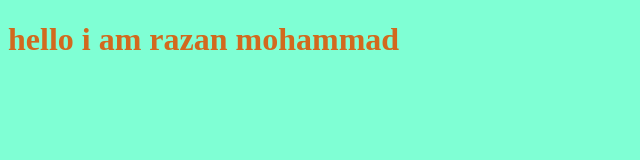
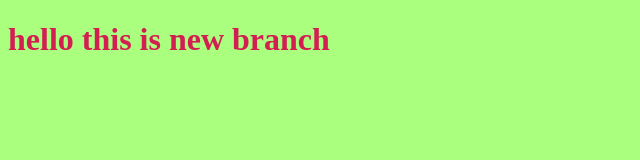
Before and after one commit to razanMOhammad20/myproject, a plain HTML site: page index.html in a window 1280 px wide. Shown: the whole page, without its empty margins (0-640 px from the left). Drawn offline with Linux system fonts and the light colour scheme.

Commit message:
change color and style for the titel

```diff
--- a/index.html
+++ b/index.html
@@ -7,7 +7,7 @@
     <title>Document</title>
 </head>
 <body>
-   <h1>hello i am razan mohammad</h1>
+   <h1>hello this is new branch</h1>
 
 
 
--- a/style.css
+++ b/style.css
@@ -1,7 +1,7 @@
 h1{
-    color:chocolate;
+    color:rgb(210, 30, 81);
 
 }
 body{
-    background-color: aquamarine;
+    background-color: rgb(170, 255, 127);
 }
```
